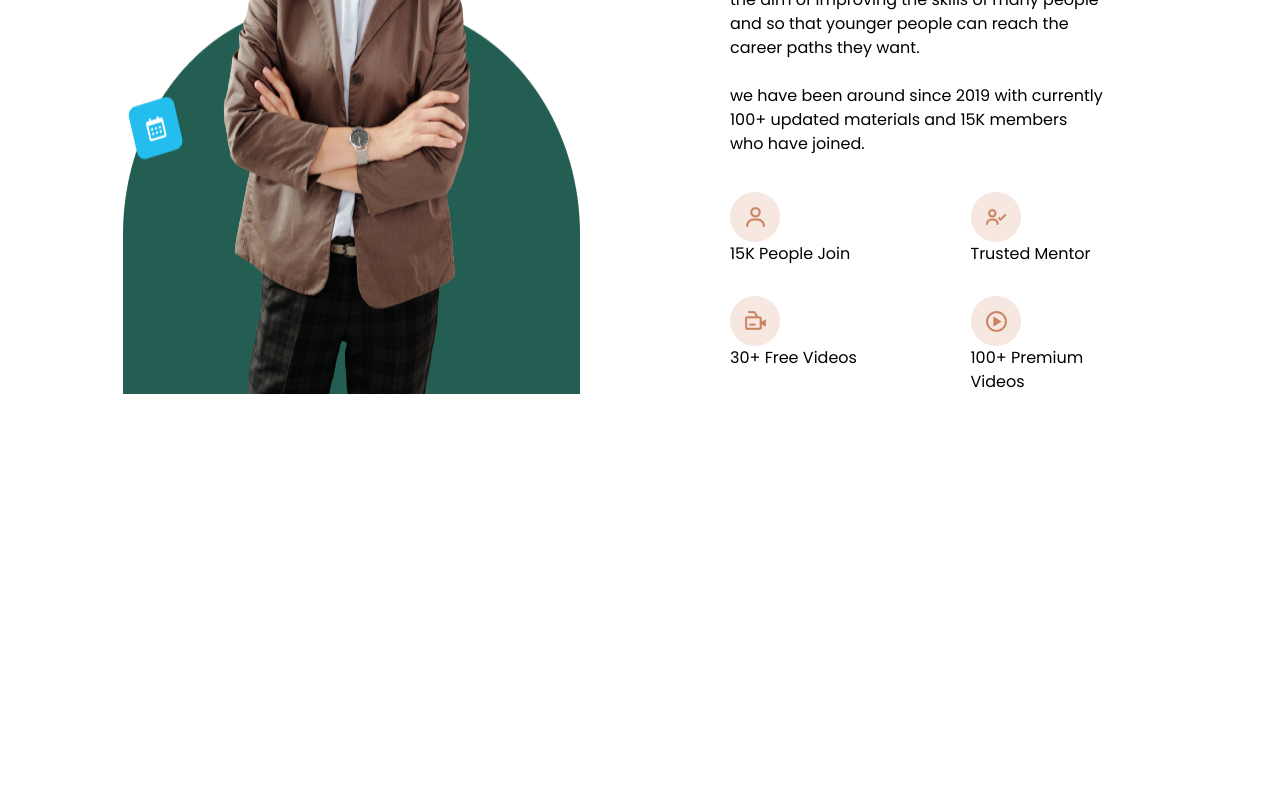
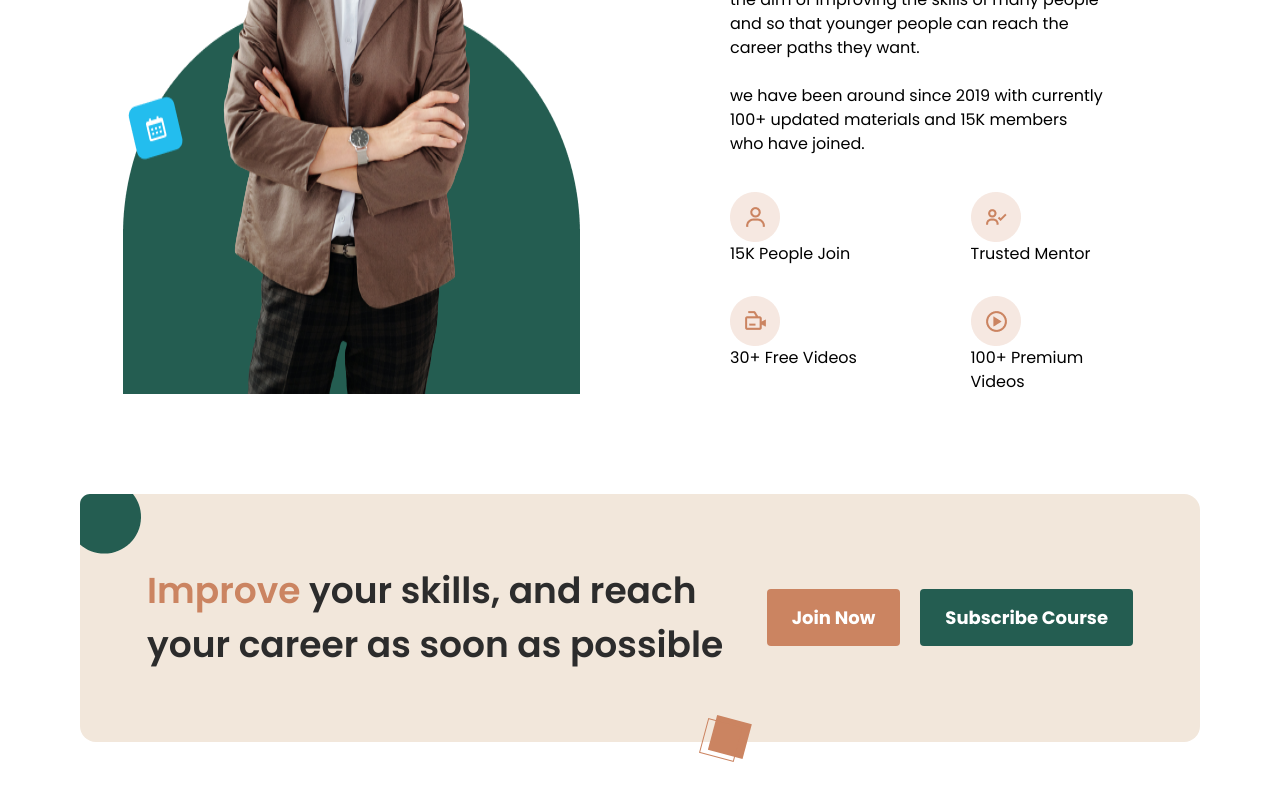
Before and after one commit to Fahim1837/web-appick, a React (Vite) app: page / in a window 1280 px wide. Shown: the part 2276-3076 px from the top of the page. Before the commit the page ends 2894 px from the top, so only its background shows below. Built offline with nearby package versions, Linux system fonts and the light colour scheme.

Commit message:
Join Section Completed

```diff
--- a/src/App.tsx
+++ b/src/App.tsx
@@ -1,6 +1,7 @@
 import About from './components/about'
 import Header from './components/header'
 import Hero from './components/hero'
+import Join from './components/join'
 import Media from './components/media'
 import Profile from './components/profile'
 import Subscribe from './components/subscribe'
@@ -14,6 +15,7 @@ function App() {
             <Subscribe />
             <Profile />
             <About />
+            <Join />
             <div className="mb-56" />
         </div>
     )
--- /dev/null
+++ b/src/components/join/index.tsx
@@ -0,0 +1,34 @@
+import curve1 from '../../assets/svg/circle.svg'
+import curve2 from '../../assets/svg/cube.svg'
+
+
+function Text() {
+    return (
+        <div className="flex justify-between items-center  ">
+                <div className="">
+                    <h2 className="text-text-100 text-4xl font-semibold leading-normal">
+                        <span className="text-secondary text-4xl font-semibold leading-normal">Improve </span>
+                        your skills, and reach your career as soon as possible
+                    </h2>
+                </div>
+                <div className="flex gap-5 h-full w-3/4 justify-end">
+                    <button className="bg-secondary font-bold text-white leading-normal text-lg px-[25px] py-[15px] rounded">Join Now</button>
+                    <button className="bg-primary font-bold text-white leading-normal text-lg px-[25px] py-[15px] rounded">Subscribe Course</button>
+                </div>
+            </div>
+    )
+}
+
+function Join() {
+    return (
+        <div className='bg-text-0 mx-20 py-[70px] px-[67px] rounded-2xl relative'>
+            <Text/>
+            <div>
+                <img src={curve1} alt="Circle" className='absolute top-0 left-0' />
+                <img src={curve2} alt="Cube" className='absolute bottom-[-20px] right-[40%]' />
+            </div>
+        </div>
+    )
+}
+
+export default Join
--- a/tailwind.config.js
+++ b/tailwind.config.js
@@ -11,7 +11,8 @@ export default {
                 primary: '#245D51',
                 secondary: '#CB8461',
                 text: {
-                    50: '#808080',
+                      0: '#F2E7DB',
+                     50: '#808080',
                     100: '#2C2C2C',
                 },
             },
```
Also changed, not shown: src/assets/svg/circle.svg (added), src/assets/svg/cube.svg (added).
